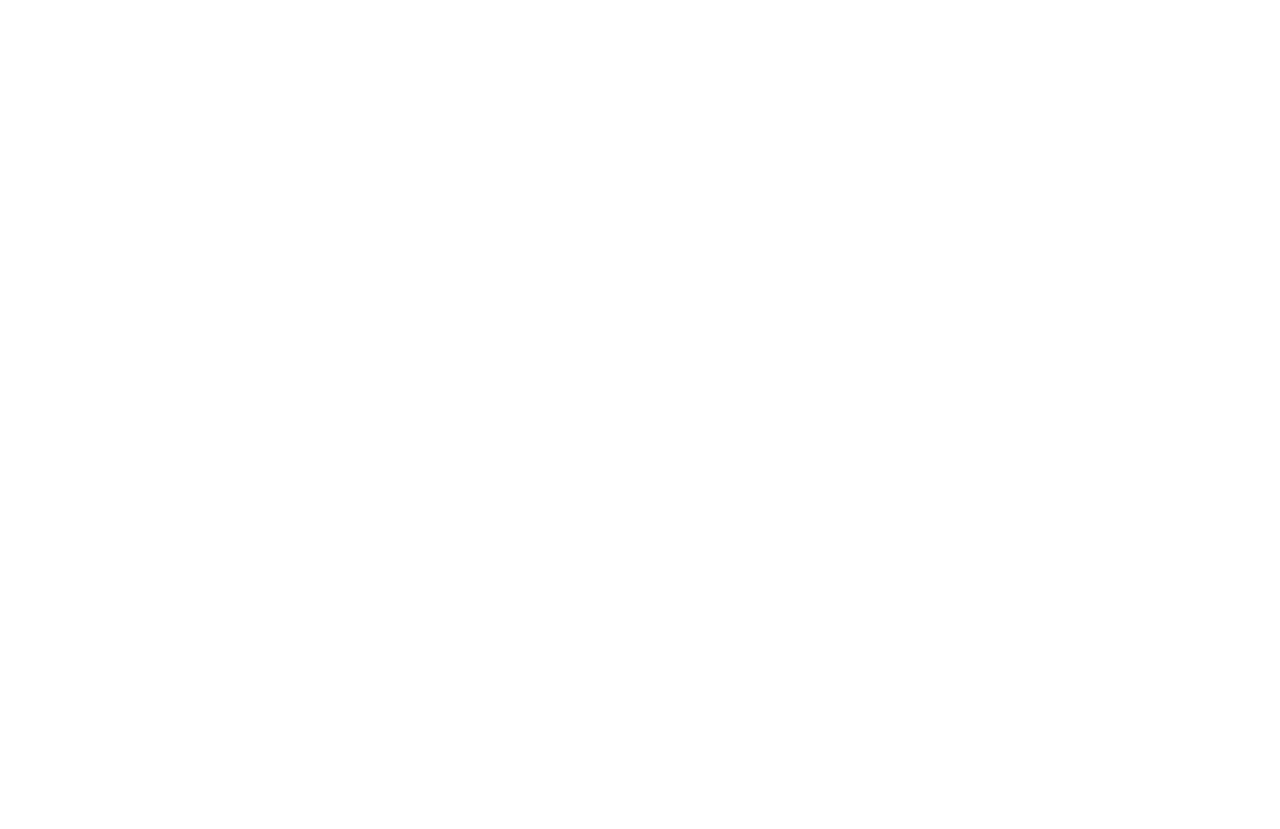
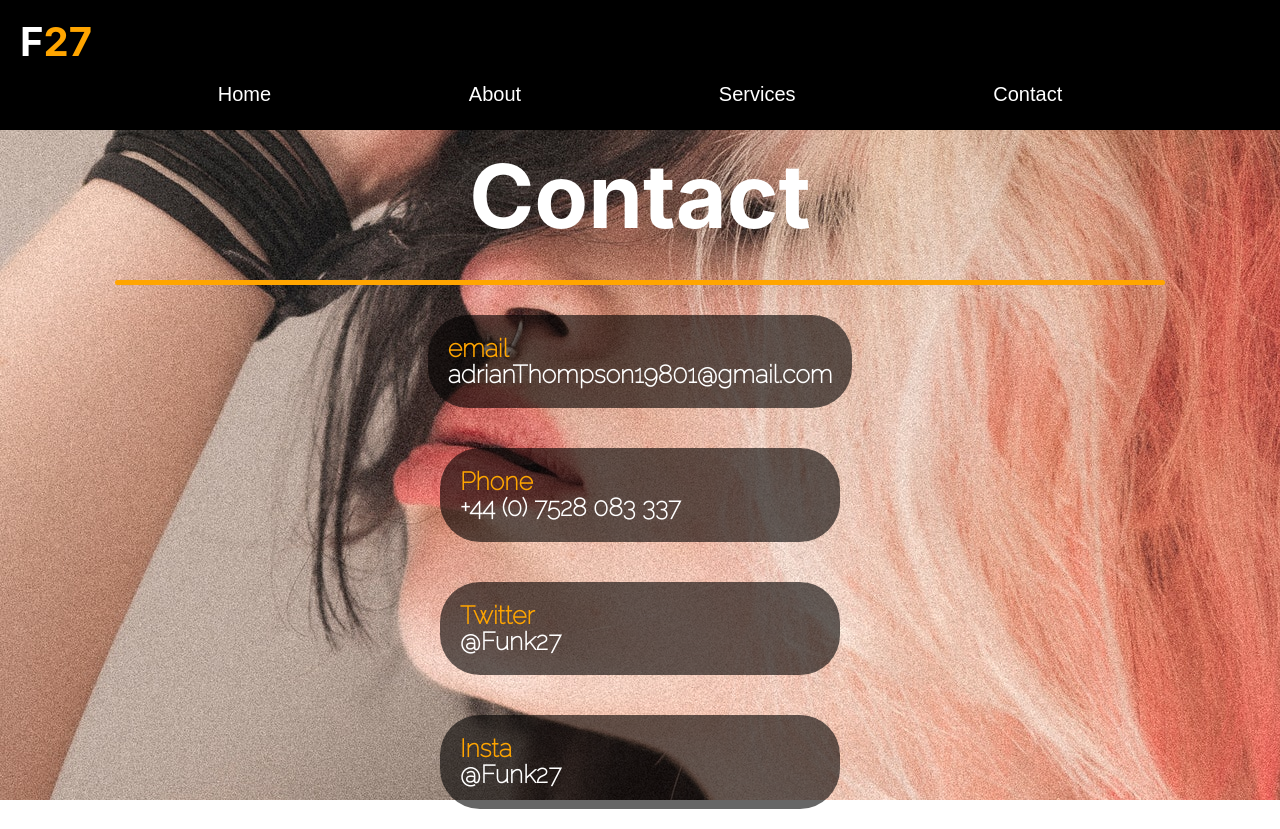
Before and after one commit to Aid19801/gatsby-sample, a Gatsby site: page /contact in a window 1280 px wide. Before the commit this address had no page. Before the commit the page ends 800 px from the top, so only its background shows below. Built offline with nearby package versions, Linux system fonts and the light colour scheme; Gatsby itself is replaced by a stand-in of ours.

Commit message:
services & contact page

```diff
--- a/src/components/header.css
+++ b/src/components/header.css
@@ -118,7 +118,7 @@
 }
 
 .opac-bg {
-    background: rgba(0, 0, 0, 0.4);
+    background: rgba(0, 0, 0, 0.6);
     padding: 20px;
 }
 
--- a/src/components/layout.css
+++ b/src/components/layout.css
@@ -247,6 +247,7 @@
   font-weight: bold;
   text-rendering: optimizeLegibility;
   line-height: 1.1;
+  opacity: 0;
 }
 
 h2 {
@@ -274,13 +275,15 @@
   padding-left: 0;
   padding-right: 0;
   padding-top: 0;
-  margin-bottom: 1.45rem;
+  /* margin-bottom: 1.45rem; */
   color: inherit;
   font-family: -apple-system, BlinkMacSystemFont, Segoe UI, Roboto, Oxygen, Ubuntu, Cantarell, Fira Sans, Droid Sans, Helvetica Neue, sans-serif;
   font-weight: bold;
   text-rendering: optimizeLegibility;
   font-size: 1.38316rem;
   line-height: 1.1;
+  text-align: start;
+
 }
 
 h4 {
@@ -742,11 +745,55 @@
   border-radius: 40px;
 }
 
+.start {
+  text-align: start !important;
+}
+
+.padding-off {
+  padding: 0 !important;
+}
+
 .not__homepage__container .p__container {
   width: 65%;
+  margin-top: 40px;
+}
+
+.not__homepage__container .p__container h3 {
+  margin-bottom: 0;
+}
+
+.not__homepage__container .services {
+  /* margin-bottom: 20px; */
+  width: auto;
+  min-width: 400px;
+  text-align: center;
+  transition: .4s;
+}
+.not__homepage__container .services:hover {
+  background: orange;
+  color: black !important;
+}
+
+.not__homepage__container .services h3 {
+  text-align: center;
+  font-family: 'Raleway', Arial, sans-serif;
+}
+
+.not__homepage__container .services:nth-child(3) {
+  margin-top: 30px;
 }
 
 @media only screen and (max-width: 900px) {
+
+  .not__homepage__container .services h3 {
+    text-align: start;
+  }
+
+  .not__homepage__container .services {
+    width: 90%;
+    text-align: start;
+  }
+
   .not__homepage__container .p__container {
     width: 90%;
   }
--- a/src/components/layout.js
+++ b/src/components/layout.js
@@ -14,7 +14,7 @@
 
         <div className="flex-row">
           <h2 className="nav__initial white">F</h2>
-          <h2 className="nav__initial orange">.</h2>
+          <h2 className="nav__initial orange">27</h2>
         </div>
 
         <div className="navbartop__menu">
--- a/src/components/menu.js
+++ b/src/components/menu.js
@@ -15,7 +15,7 @@
                 <Link to="/services">Services</Link>
             </li>
             <li>
-                <Link to="/blog">Blog</Link>
+                <Link to="/contact">Contact</Link>
             </li>
         </ul>
     </div>
--- /dev/null
+++ b/src/pages/contact.js
@@ -0,0 +1,57 @@
+import React, { useRef, useEffect } from "react";
+import Layout from '../components/layout';
+import SEO from "../components/seo";
+import { TweenMax, Power3 } from 'gsap';
+
+
+function ServicesPage() {
+
+
+    let servicesTitleRef = useRef(null);
+    let servicesDivSpanLineRef = useRef(null);
+
+    useEffect(() => {
+        TweenMax.fromTo(servicesTitleRef, .4, { opacity: 0, y: 30 }, { opacity: 1, y: 0, ease: Power3.easeIn, delay: .5 });
+    }, []);
+
+    useEffect(() => {
+        TweenMax.fromTo(servicesDivSpanLineRef, .4, { width: 0 }, { width: '82%', ease: Power3.easeIn, delay: .7 });
+    }, []);
+
+    return (
+
+
+        <Layout>
+
+            <SEO title="Services" />
+
+            <div className="not__homepage__container">
+
+                <h1 ref={ref => servicesTitleRef = ref}>Contact</h1>
+                <div ref={ref => servicesDivSpanLineRef = ref} className="divSpanLineRef"></div>
+
+                <div className="p__container services opac-bg rounded flex-col">
+                    <p className="orange padding-off">email</p>
+                    <h3 className="white start">adrianThompson19801@gmail.com</h3>
+                </div>
+
+                <div className="p__container services opac-bg rounded flex-col">
+                    <p className="orange padding-off">Phone</p>
+                    <h3 className="white start">+44 (0) 7528 083 337</h3>
+                </div>
+
+                <div className="p__container services opac-bg rounded flex-col">
+                    <p className="orange padding-off">Twitter</p>
+                    <h3 className="white start">@Funk27</h3>
+                </div>
+
+                <div className="p__container services opac-bg rounded flex-col">
+                    <p className="orange padding-off">Insta</p>
+                    <h3 className="white start">@Funk27</h3>
+                </div>
+
+            </div>
+        </Layout>
+    )
+}
+export default ServicesPage
```
Also changed, not shown: src/pages/about.js (+26 -8 lines), src/pages/services.js (+48 -7 lines).
